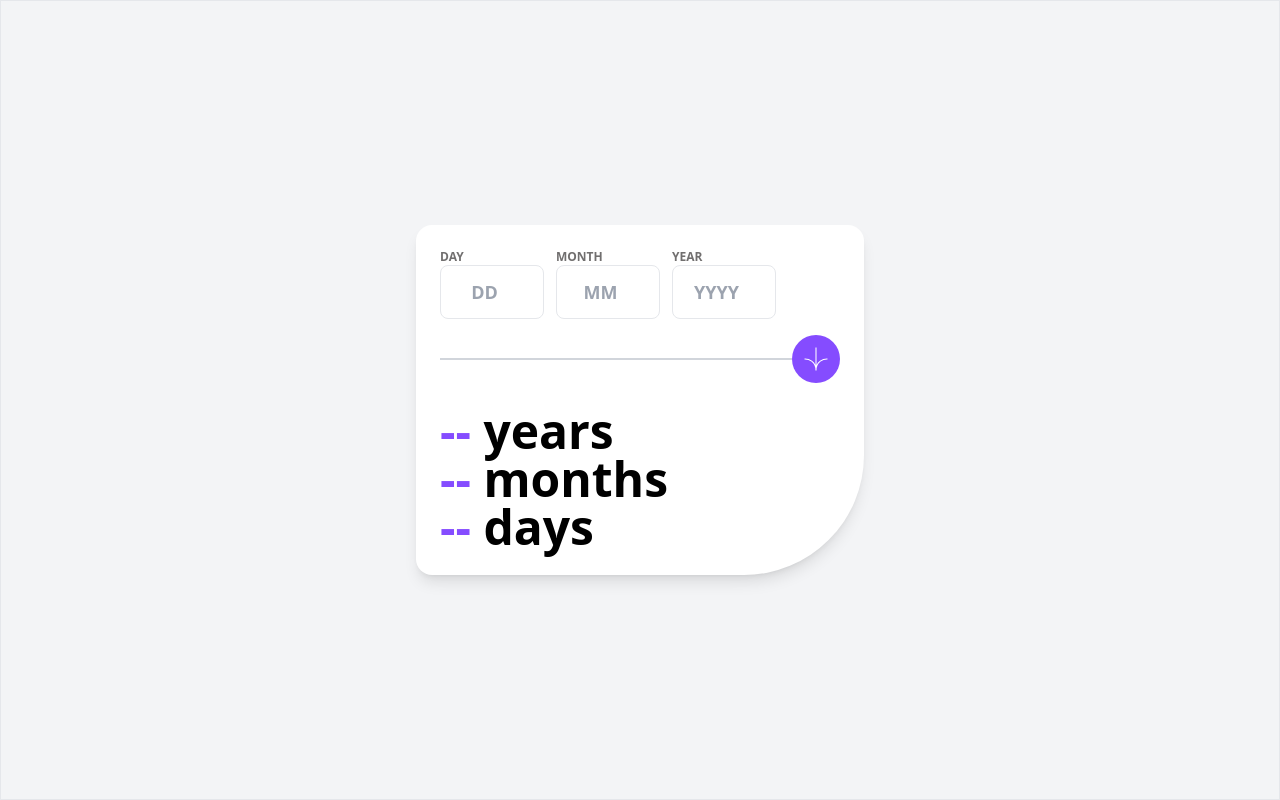
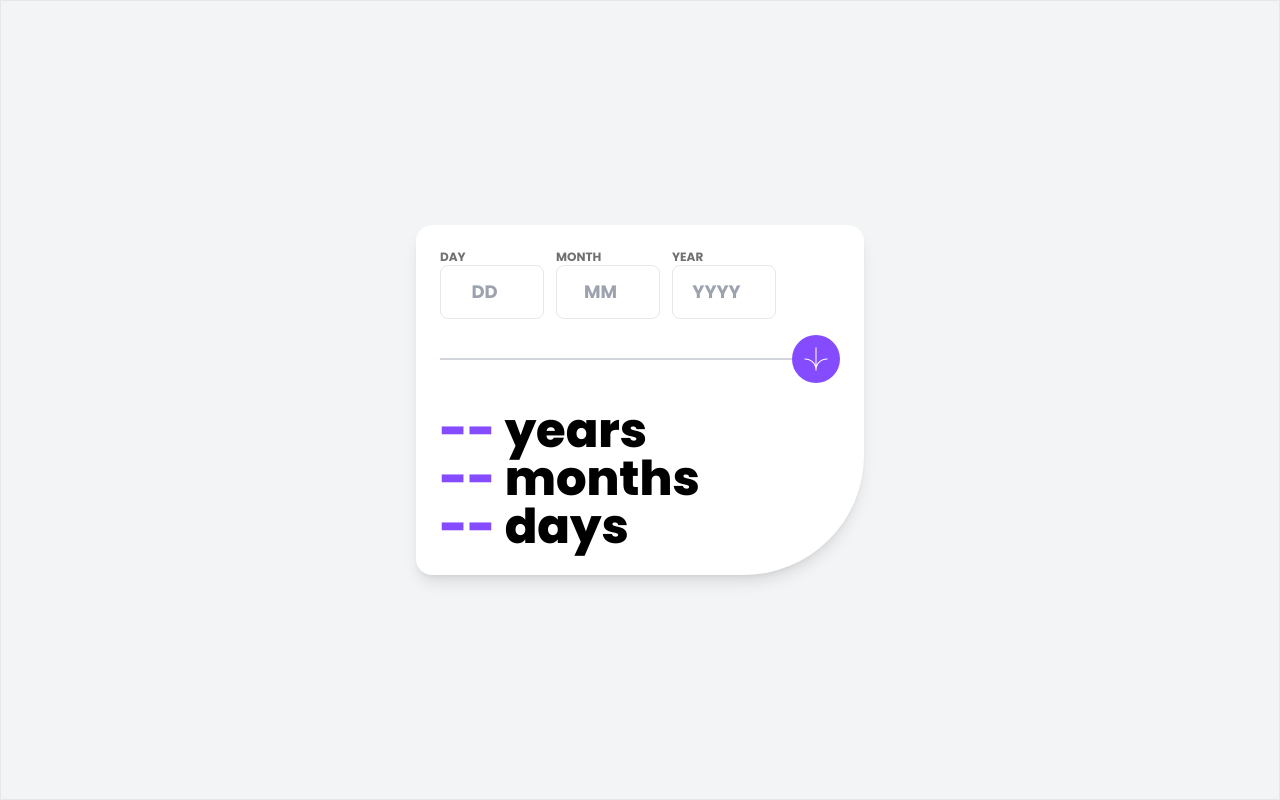
Before and after one commit to VectorGits/Age_Calculator-2.0, a React (Vite) app: page / in a window 1280 px wide. Built offline with nearby package versions, Linux system fonts and the light colour scheme.

Commit message:
Add Poppins font family to global styles

```diff
--- a/src/index.css
+++ b/src/index.css
@@ -1,6 +1,10 @@
 @tailwind base;
 @tailwind components;
 @tailwind utilities;
+
+body {
+  font-family: 'Poppins', sans-serif;
+}
 
 /* :root {
   font-family: Inter, system-ui, Avenir, Helvetica, Arial, sans-serif;
```
